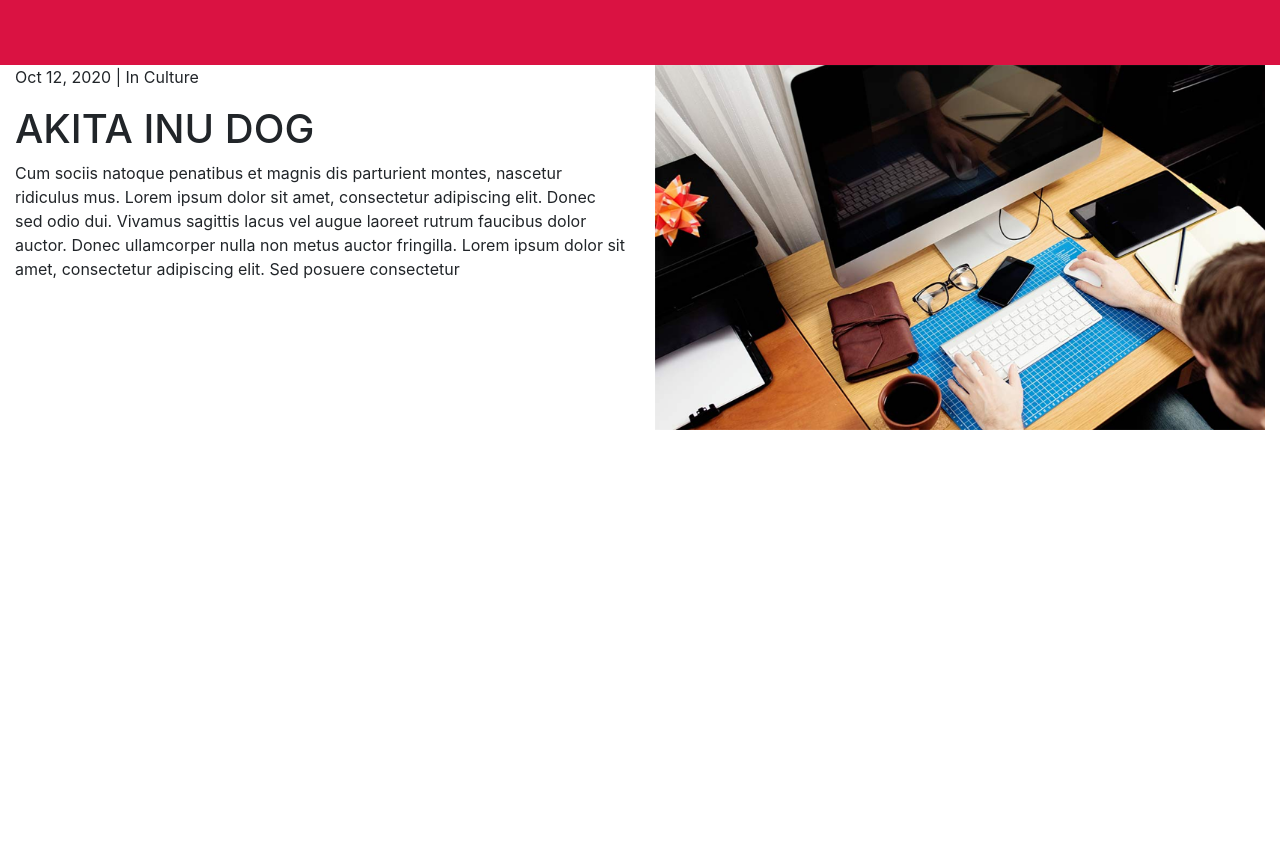
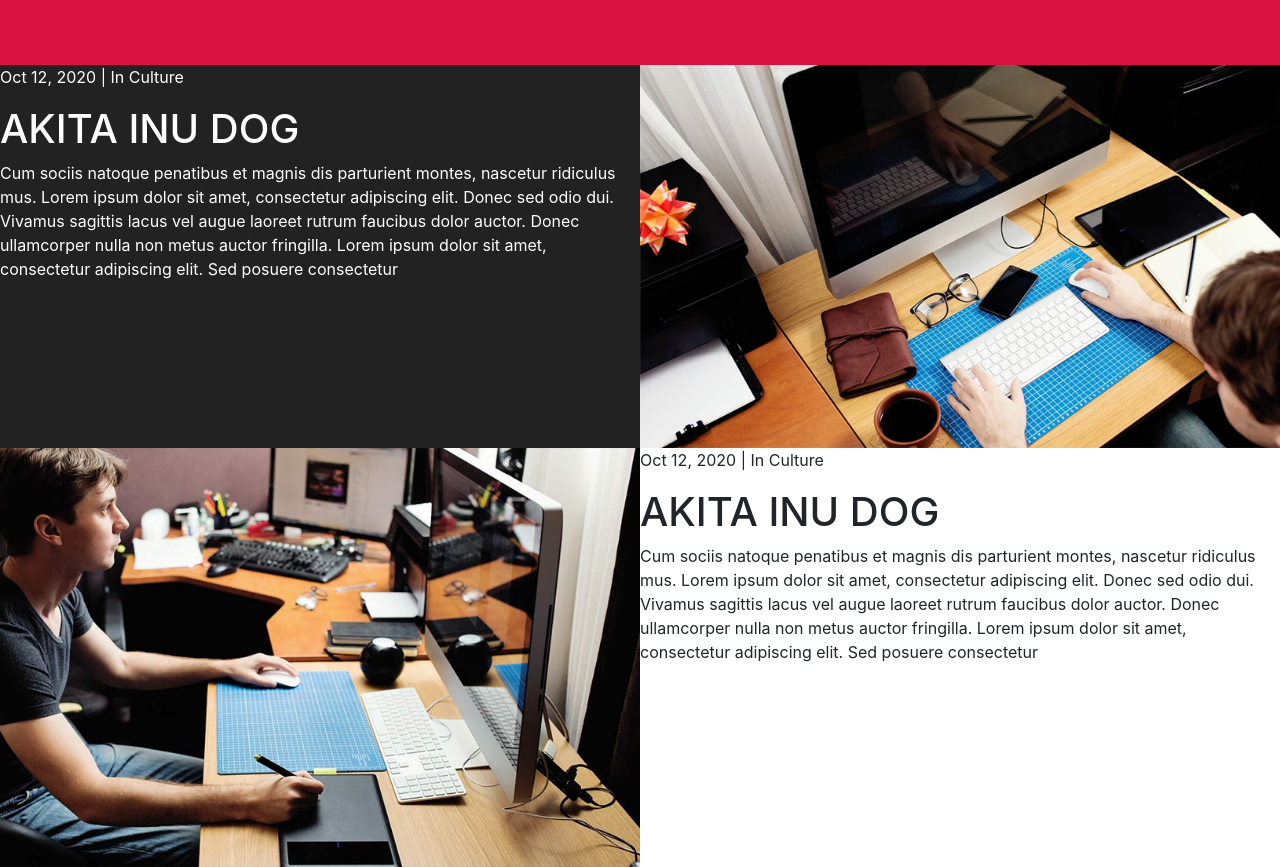
Before and after one commit to Henry1098/MaquetteAgency, a plain HTML site: page index.html in a window 1280 px wide. Shown: the part 1576-2443 px from the top of the page. Before the commit the page ends 2006 px from the top, so only its background shows below. Drawn offline with nearby package versions, Linux system fonts and the light colour scheme.

Commit message:
Partie Work placée

```diff
--- a/css/style.css
+++ b/css/style.css
@@ -1,3 +1,15 @@
+/* Autres */
+body{
+    padding: 0;
+    margin: 0;
+}
+
+.container-fluid
+{
+    padding: 0;
+    margin: 0;
+}
+
 /* Header */
 
 
@@ -33,3 +45,16 @@ nav .navbar-nav li a{
 {
     background:rgb(218, 18, 66);
 }
+
+/* Partie work */
+.work
+{
+    background:rgb(34, 34, 34);
+    min-height:100%;
+    min-width: 100%;
+}
+
+.work2
+{
+    width:100%;
+}
--- a/index.html
+++ b/index.html
@@ -108,19 +108,40 @@
 
 </div>
 </section>
-<section id="work">
-<div class="container-fluid">
-<div class="row">
+<section >
+<div class="container-fluid" >
+<div class="row no-gutters">
 <div class="col-12 col-md-12 col-xl-6">
+   <div class="work white">
     <p>Oct 12, 2020 | In Culture</p>
     <h1>AKITA INU DOG</h1>
     <p>Cum sociis natoque penatibus et magnis dis parturient montes, nascetur ridiculus mus. Lorem ipsum dolor sit amet, consectetur adipiscing elit. Donec sed odio dui. Vivamus sagittis lacus vel augue laoreet rutrum faucibus dolor auctor.
 
         Donec ullamcorper nulla non metus auctor fringilla. Lorem ipsum dolor sit amet, consectetur adipiscing elit. Sed posuere consectetur </p>
+   </div>
 </div>
 <div class="col-12 col-md-12 col-xl-6">
-    <img src="img/work2.png" alt="" class="img-fluid">
+   <div class="work2">
+    <img src="img/work2.png" alt="" class="img-fluid w-100">
 </div>
+</div>
+
+<div class="col-12 col-md-12 col-xl-6">
+    <div class="work white">
+        <div class="work2">
+            <img src="img/work1.png" alt="" class="img-fluid w-100">
+        </div>
+    </div>
+ </div>
+ <div class="col-12 col-md-12 col-xl-6">
+    <div class="work2">
+        <p>Oct 12, 2020 | In Culture</p>
+        <h1>AKITA INU DOG</h1>
+        <p>Cum sociis natoque penatibus et magnis dis parturient montes, nascetur ridiculus mus. Lorem ipsum dolor sit amet, consectetur adipiscing elit. Donec sed odio dui. Vivamus sagittis lacus vel augue laoreet rutrum faucibus dolor auctor.
+
+            Donec ullamcorper nulla non metus auctor fringilla. Lorem ipsum dolor sit amet, consectetur adipiscing elit. Sed posuere consectetur </p>
+       </div>
+ </div>
 </div>
 <div>
 </section>
```
